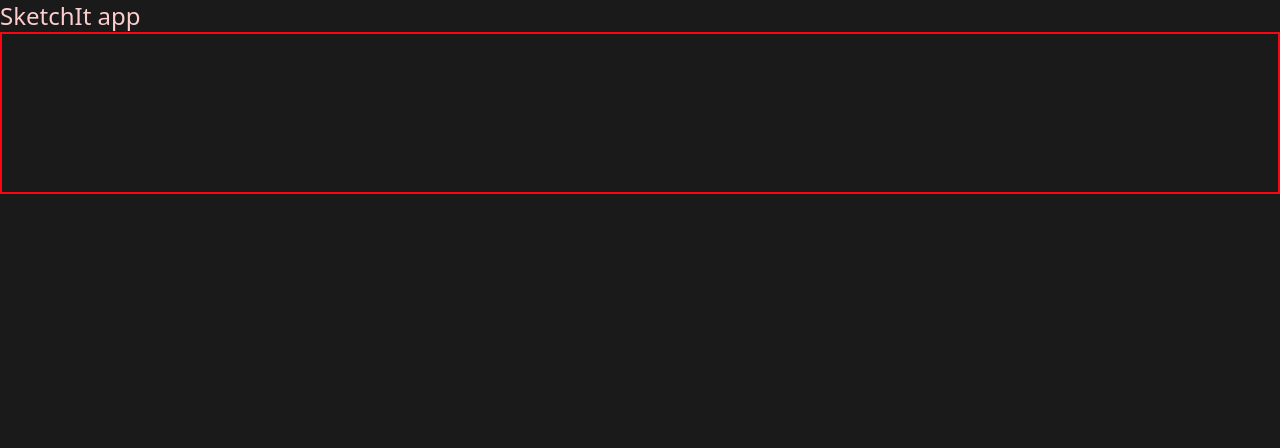
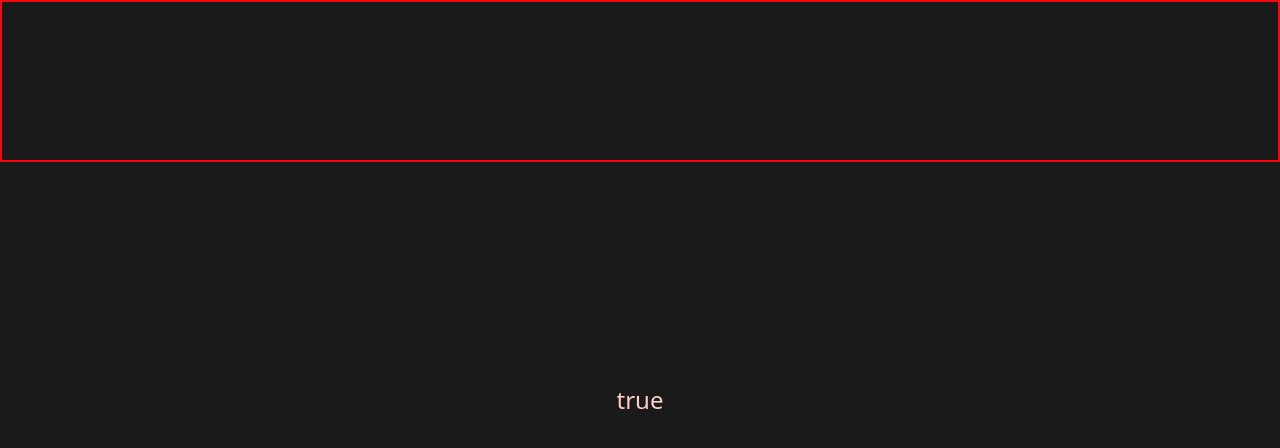
Before and after one commit to DevvDiego/SketchIt, a SvelteKit app: page / in a window 1280 px wide. Shown: the top 448 px of the page. Built offline with nearby package versions, Linux system fonts and the light colour scheme.

Commit message:
Experiment isMounted status on +page

```diff
--- a/src/components/Canvas.svelte
+++ b/src/components/Canvas.svelte
@@ -3,6 +3,8 @@
 
 
     export let _class = "";
+    export let isMounted = false;
+
     let canvas;
     let ctx;
     let config = {
@@ -12,6 +14,7 @@
         lineCap: "round",
         lineJoin: "round",
     }
+
 
     let actions = [];
 
@@ -66,6 +69,7 @@
 
         resize();
 
+        isMounted = true;
         return ()=>{window.removeEventListener("resize",resize)}
     })
 
@@ -153,8 +157,4 @@ class=" {_class}
 </canvas>
 
 <style>
-    canvas{
-
-    }
-
 </style>
--- a/src/routes/+page.svelte
+++ b/src/routes/+page.svelte
@@ -1,12 +1,27 @@
 <script>
     import Canvas from "../components/Canvas.svelte";
+
+    let mounted = "no";
+    let elm;
+
+    /**
+     * Make func that states canvas is loading using this mounted method
+    */
+    $: elm = mounted;
+
 </script>
 
 <main class="">
-    <h1 class="text-2xl text-text-100">SketchIt app</h1>
+    <h1 bind:innerHTML={elm} contenteditable
+    class="
+    text-2xl text-text-100
+    absolute top-2/4 left-2/4
+    transform -translate-x-1/2 -translate-y-1/2
+    ">
+        SketchIt app
+    </h1>
 
-    <Canvas   />
-
+    <Canvas  bind:isMounted={mounted} />
 
 </main>
 
```
